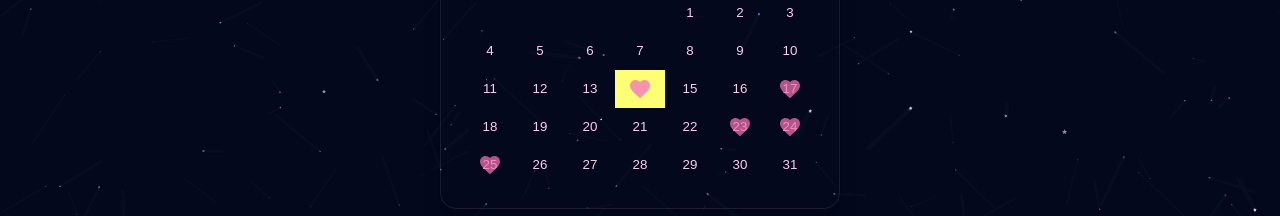
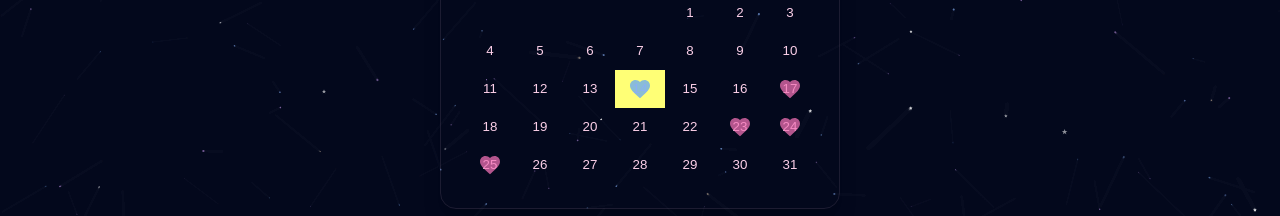
Before and after one commit to israelavendanojr/lovebirds, a React (Vite) app in the folder frontend/: page / in a window 1280 px wide. Shown: the part 366-582 px from the top of the page. Built offline with nearby package versions, Linux system fonts and the light colour scheme.

Commit message:
Today heart

```diff
--- a/frontend/src/components/CalendarView.tsx
+++ b/frontend/src/components/CalendarView.tsx
@@ -1,6 +1,7 @@
 import React from 'react';
 import Calendar from 'react-calendar';
 import 'react-calendar/dist/Calendar.css';
+import HeartIcon from './HeartIcon';
 
 type Props = {
   calendarDates: Date[];
@@ -16,19 +17,21 @@ const isSameDate = (date1: Date, date2: Date) => {
 
 const CalendarView = ({ calendarDates }: Props) => {
   const tileContent = ({ date, view }: { date: Date; view: string }) => {
-    if (view === 'month' && calendarDates.some(d => isSameDate(d, date))) {
+    if (view !== 'month') return null;
+
+    const now = new Date();
+    now.setHours(0, 0, 0, 0); // Normalize today
+    const isSpecialDay = calendarDates.some(d => isSameDate(d, date));
+    const isToday = isSameDate(date, now);
+
+    if (isSpecialDay || isToday) {
       return (
-      <div className="absolute inset-0 flex items-center justify-center pointer-events-none">
-        <svg xmlns="http://www.w3.org/2000/svg" fill="#f472b6" viewBox="0 0 24 24" className="w-6 h-6 animate-pulse">
-          <path d="M12 21.35l-1.45-1.32C5.4 15.36 2 12.28 2 8.5
-            2 5.42 4.42 3 7.5 3c1.74 0 3.41 0.81
-            4.5 2.09C13.09 3.81 14.76 3 16.5
-            3 19.58 3 22 5.42 22 8.5c0
-            3.78-3.4 6.86-8.55 11.54L12 21.35z"/>
-        </svg>
-      </div>
-    );
+        <div className="absolute inset-0 flex items-center justify-center pointer-events-none">
+          <HeartIcon color={isToday ? '#60a5fa' : '#f472b6'} />
+        </div>
+      );
     }
+
     return null;
   };
 
--- /dev/null
+++ b/frontend/src/components/HeartIcon.tsx
@@ -0,0 +1,21 @@
+type HeartIconProps = {
+    color?: string;
+    className?: string;
+  };
+
+  const HeartIcon = ({ color = '#f472b6', className = 'w-6 h-6 animate-pulse' }: HeartIconProps) => (
+    <svg
+      xmlns="http://www.w3.org/2000/svg"
+      fill={color}
+      viewBox="0 0 24 24"
+      className={className}
+    >
+      <path d="M12 21.35l-1.45-1.32C5.4 15.36 2 12.28 2 8.5
+               2 5.42 4.42 3 7.5 3c1.74 0 3.41 0.81
+               4.5 2.09C13.09 3.81 14.76 3 16.5
+               3 19.58 3 22 5.42 22 8.5c0
+               3.78-3.4 6.86-8.55 11.54L12 21.35z"/>
+    </svg>
+  );
+
+  export default HeartIcon;
```
